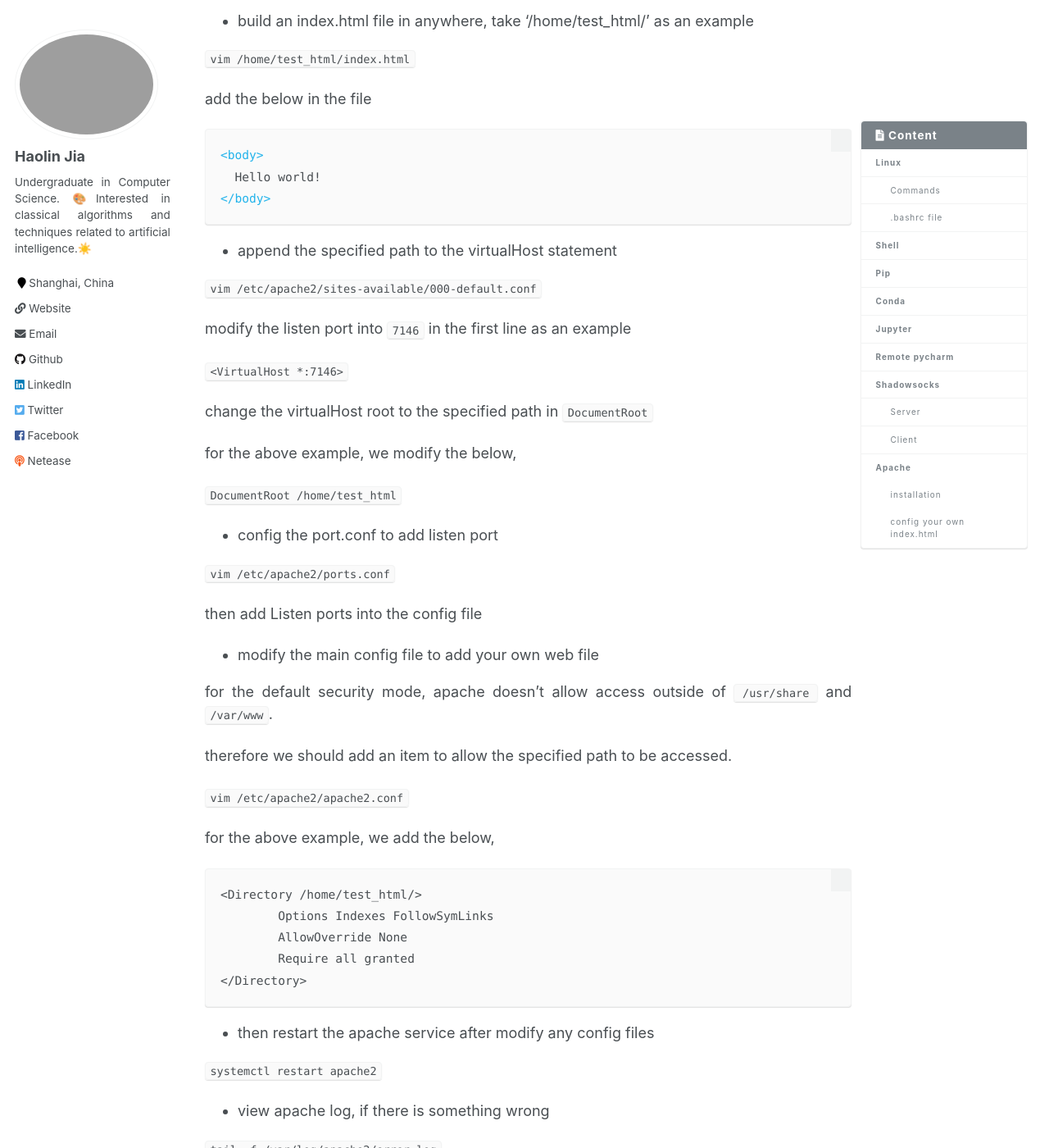
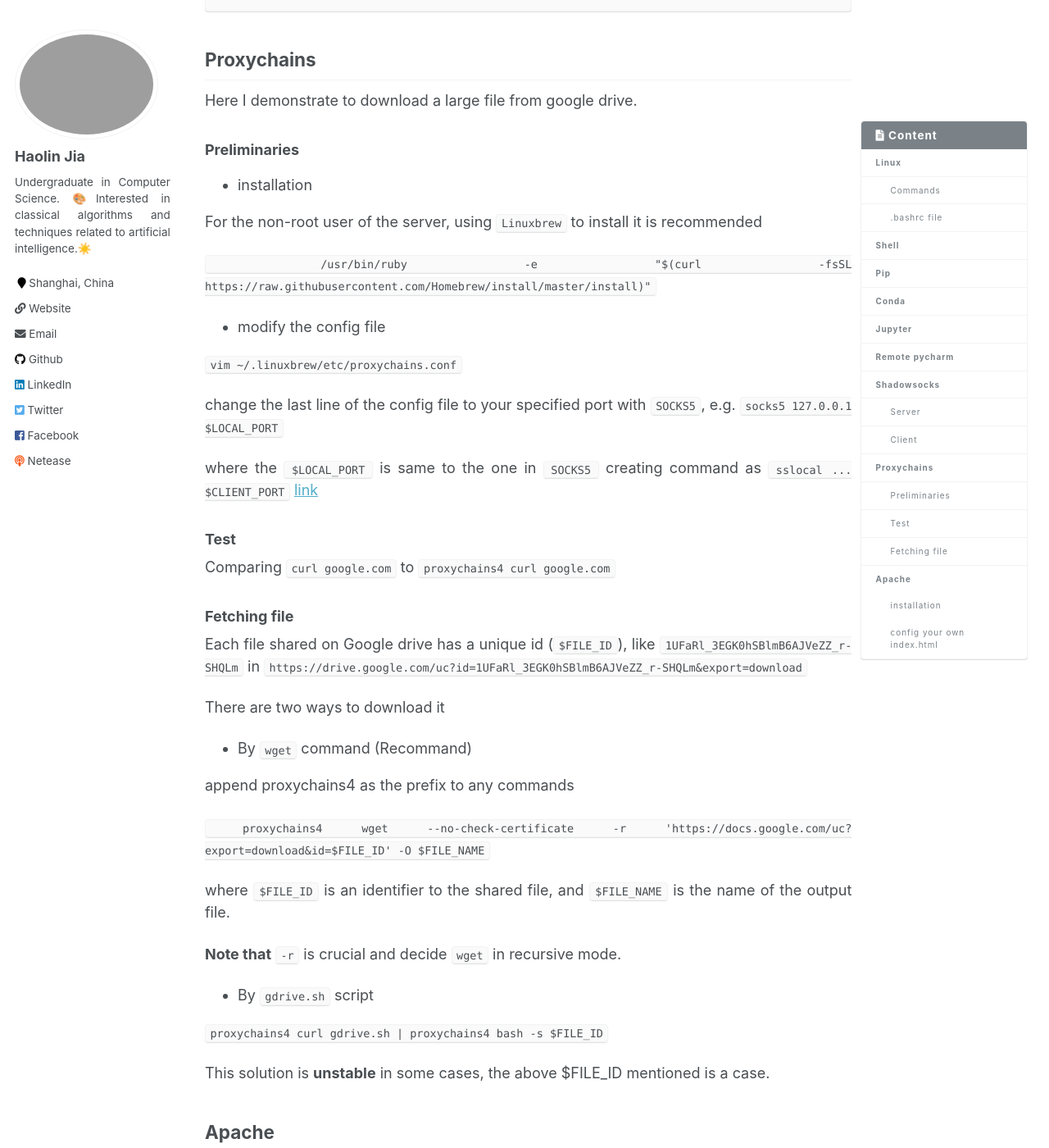
Before and after one commit to Harrypotterrrr/Homepage, a Jekyll site: the page built from _posts/2019-02-06-Linux-cookbook.md, in a window 1280 px wide and 1400 px high, scrolled down 9448 px. Shown: the whole window at 82% size. Built offline with Jekyll 4.4.1, drawn with Linux system fonts in a browser that asks for light colours; formulas are drawn with MathJax 3; some of the changed text lies outside the part shown.

Commit message:
update ss & append proxychains

````diff
--- a/_posts/2019-02-06-Linux-cookbook.md
+++ b/_posts/2019-02-06-Linux-cookbook.md
@@ -225,9 +225,11 @@ generate password
 
 `jupyter notebook password`
 
-**Starting the notebook server before setting up the password**
+**Warning:** Starting the notebook server before setting up the password
+{: .notice--warning}
 
-**After using this way to creat a port, `jupyter notebook stop` command is usually invalid, therefore `kill` is commended**
+**Info:** After using this way to creat a port, `jupyter notebook stop` command is usually invalid, therefore `kill` is commended
+{: .notice--info}
 
 - stop the jupyter with specific port
 
@@ -311,6 +313,7 @@ print(os.environ.get('LD_LIBRARY_PATH', None))
 
 add path of output to env variable in configuration
 
+
 ## Shadowsocks
 
 ### Server
@@ -343,12 +346,25 @@ less /var/log/shadowsocks.log
 
 ### Client
 
-- run in the background
+For linux operating system:
 
+- create `SOCKS5` proxy
+
+```bash
+nohup sslocal -s $IP -p $SERVER_PORT -k "$PASSWORD" -l $CLIENT_PORT [-d 0.0.0.0] -t 600 -m aes-256-cfb &
 ```
-nohup sslocal -s $IP -p $SERVER_PORT -k "$PASSWORD" -l $CLIENT_PORT -t 600 -m aes-256-cfb &
-```
-where $SERVER_IP and $PASSWORD are refered to the ones of the server and $CLIENT_PORT is refered to the one of the client.
+<a id="sslocal"></a>
+
+where `$SERVER_IP` and `$PASSWORD` are refered to the ones of the server and `$CLIENT_PORT` is refered to the one of the client.
+
+**Note that** different from `vpn` global proxy,`sslocal`(shadowsocks on linux) creates a tunnel of `SOCKS5` proxy and only works for browsers rather than running files or applications such as `curl`, `wget` or any other commands in bash.
+{: .notice--danger}
+
+There are two ways to hook calls from local programs to sockets and redirect it through one or more socks/http proxies.
+
+1. Use `proxychains4` to force applications to go through `SOCKS5` proxy. [link](#Proxychains)
+
+2. Use `privoxy` to convert `SOCKS5` into `HTTP` proxy, and support program using it by exporting the environment variable. [link](https://blog.liuguofeng.com/p/4010) **TO BE DONE BY SELF**
 
 - check running status
 
@@ -356,7 +372,7 @@ where $SERVER_IP and $PASSWORD are refered to the ones of the server and $CLIENT
 systemctl status rc-local.service
 ```
 
-- use shadowsockssr source code to run
+- use shadowsockssr JSON config file to run
 
 ```
 git clone https://github.com/shadowsocksrr/shadowsocksr
@@ -364,6 +380,53 @@ vim config.json
 cd shadowsocks/
 ./local.py -c ../config.json
 ```
+
+## Proxychains
+
+Here I demonstrate to download a large file from google drive.
+
+### Preliminaries
+
+- installation
+
+For the non-root user of the server, using `Linuxbrew` to install it is recommended
+
+`/usr/bin/ruby -e "$(curl -fsSL https://raw.githubusercontent.com/Homebrew/install/master/install)"`
+
+- modify the config file
+
+`vim ~/.linuxbrew/etc/proxychains.conf`
+
+change the last line of the config file to your specified port with `SOCKS5`, e.g. `socks5  127.0.0.1 $LOCAL_PORT`
+
+where the `$LOCAL_PORT` is same to the one in `SOCKS5` creating command as `sslocal ... $CLIENT_PORT` [link](#sslocal)
+
+
+### Test
+
+Comparing `curl google.com` to `proxychains4 curl google.com`
+
+### Fetching file
+
+Each file shared on Google drive has a unique id (`$FILE_ID`), like `1UFaRl_3EGK0hSBlmB6AJVeZZ_r-SHQLm` in `https://drive.google.com/uc?id=1UFaRl_3EGK0hSBlmB6AJVeZZ_r-SHQLm&export=download`
+
+There are two ways to download it
+
+- By `wget` command (Recommand)
+
+append proxychains4 as the prefix to any commands
+
+`proxychains4 wget --no-check-certificate -r 'https://docs.google.com/uc?export=download&id=$FILE_ID' -O $FILE_NAME`
+
+where `$FILE_ID` is an identifier to the shared file, and `$FILE_NAME` is the name of the output file.
+
+**Note that** `-r` is crucial and decide `wget` in recursive mode.
+
+- By `gdrive.sh` script
+
+`proxychains4 curl gdrive.sh | proxychains4 bash -s $FILE_ID`
+
+This solution is **unstable** in some cases, the above $FILE_ID mentioned is a case.
 
 ## Apache
 
````
